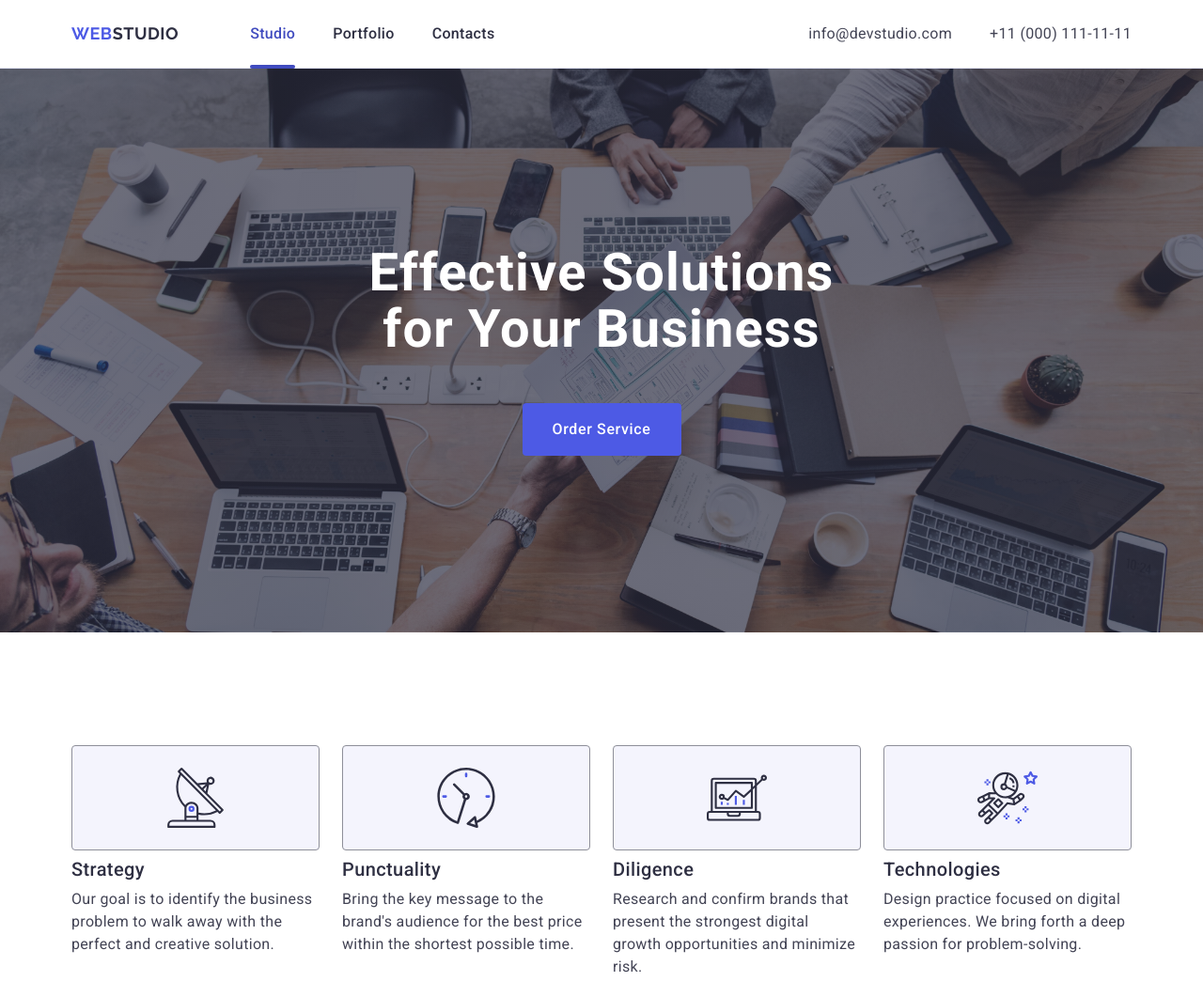
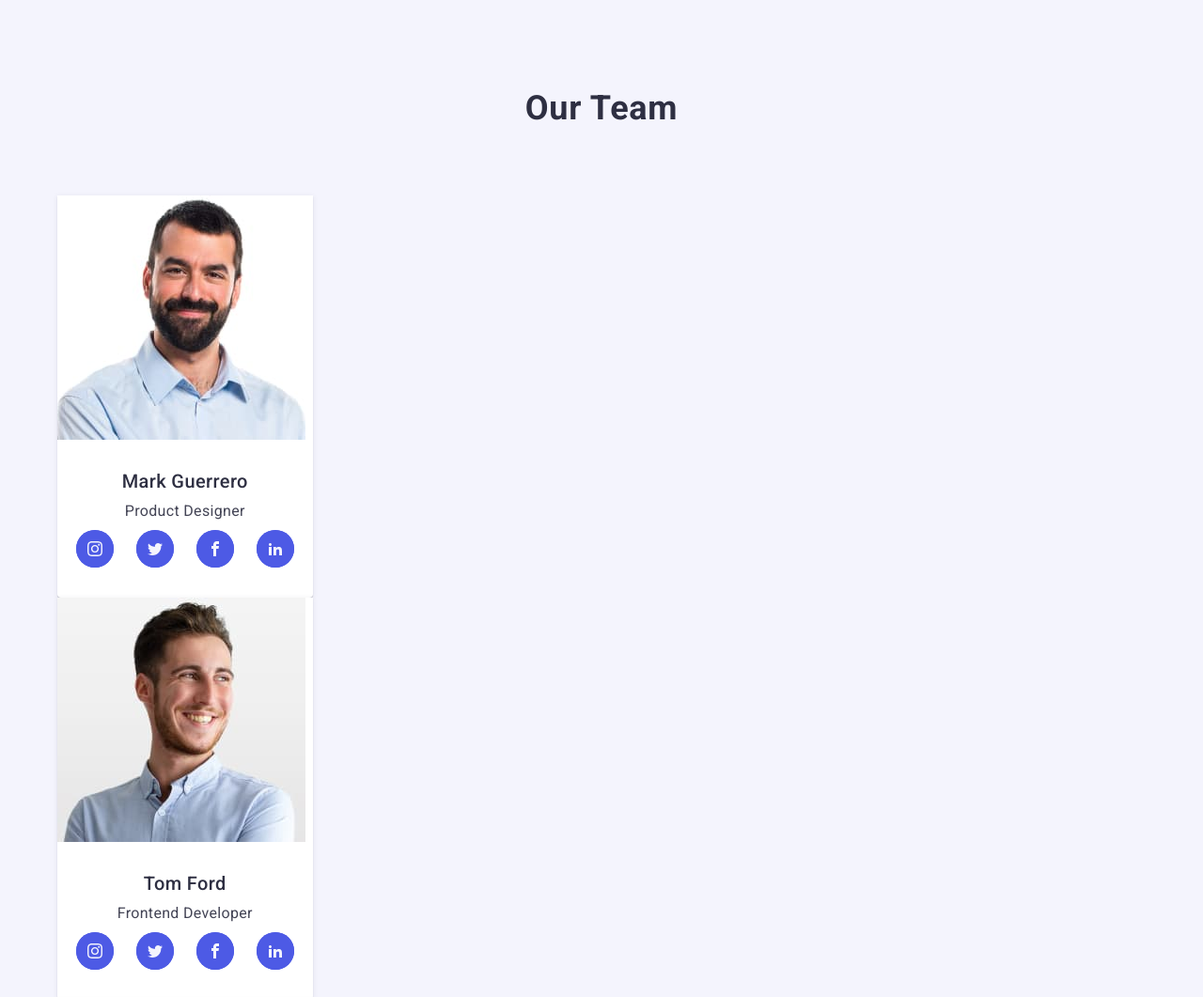
Before and after one commit to Deakalka/goit-markup-hw-06, a plain HTML site: page index.html in a window 1280 px wide. Shown: the top 1061 px of the page at 94% size. Drawn offline with nearby package versions, Linux system fonts and the light colour scheme.

Commit message:
hw_pre_6

```diff
--- a/css/styles.css
+++ b/css/styles.css
@@ -23,12 +23,26 @@ img {
     margin: 0;
     padding: 0;
 }
-.container{
-    width: 1158px;
-    padding-left: 15px;
-    padding-right: 15px;
+.container {
+    max-width: 320px;
+    padding-left: 16px;
+    padding-right: 16px;
     margin: 0 auto;
-  }
+}
+
+.visually-hidden{
+    position: absolute;
+    width: 1px;
+    height: 1px;
+    margin: -1px;
+    border: 0;
+    padding: 0;
+    white-space: nowrap;
+    clip-path: inset(100%);
+    clip: rect(0 0 0 0);
+    overflow: hidden;
+}
+
 
 /*============ Header ============*/
 .header{
@@ -167,46 +181,33 @@ img {
 
 
 /* ============ 2 section ============ */
-.visually-hidden{
-    position: absolute;
-    width: 1px;
-    height: 1px;
-    margin: -1px;
-    border: 0;
-    padding: 0;
-    white-space: nowrap;
-    clip-path: inset(100%);
-    clip: rect(0 0 0 0);
-    overflow: hidden;
+
+.second-list-info{
+    display: flex;
+    flex-wrap: wrap;
+    gap: 72px;
 }
-/* .section-2-structure{
-} */
+.second-section{
+    padding: 96px 0;
+}
+.section-second-structure{
+}
 .title-second-section {
     color:#2E2F42;
-    font-size: 20px;
-    font-weight: 500;
+    font-size: 36px;
+    font-weight: 700;
     line-height: 1.20;
     letter-spacing: 0.02em;
     margin-bottom: 8px;
+    text-align: center;
 }
 .text-second-section {
     color:#434455;
     font-size: 16px;
-    font-weight: 400;
+    font-weight: 500;
     line-height: 1.5;
     letter-spacing: 0.02em;
 }
-.second-section{
-    padding: 120px 0;
-}
-.second-list-info{
-    display: flex;
-    gap: 24px;
-}
-.section-second-structure{
-    width: calc((100% - 72px) / 4);
-}
-
 .box-for-icon{
     border-radius: 4px;
     border: 1px solid var(--LIGHT-SLATE, #8E8F99);
@@ -218,11 +219,10 @@ img {
     display: flex;
     justify-content: center;
     align-items: center;
+    display: none;
 }
-
 .icon{
 }
-
 
 
 /* =========== 3 section ============= */
@@ -258,11 +258,11 @@ img {
     text-align: center;
     margin-bottom: 8px;
 }
-.third-list{
+/* .third-list{
     background-color: #F4F4FD;
     display: flex;
     gap: 24px;
-}
+} */
 .third-list-item{
     background-color: #FFFFFF;
     border-radius: 0px 0px 4px 4px;
@@ -274,8 +274,6 @@ img {
 .job_title{
     padding: 32px 0;
 }
-
-
 .social-links {
     display: flex;
     gap: 24px;
@@ -283,7 +281,6 @@ img {
     align-self: flex-end;
     justify-content: center;
 }
-
 .link-third {
   display: flex;
   justify-content: center;
@@ -294,25 +291,53 @@ img {
   background-color: #4D5AE5;
   transition: background-color 250ms cubic-bezier(0.4, 0, 0.2, 1);
 }
-
 .link-third:hover {
     background-color: #404bbf;
 }
-
 .link-third:focus {
     background-color: #404bbf;
 }
 .icon {
   fill: #f4f4fd ;
 }
-
-
-
 .social-item{
     display: flex;
     background-color: #4d5ae5;
     border-radius: 50%;
 }
+
+
+
+.section-third{
+    background-color: #F4F4FD;
+    padding: 96px 0;
+}
+.section-third-superior-heading{
+    color: #2E2F42;
+    font-size: 36px;
+    font-weight: 700;
+    line-height: 1.11;
+    letter-spacing: 0.02em;
+    text-transform: capitalize;
+    text-align: center;
+    margin-bottom: 72px;
+}
+.title-third-section {
+    color:#2E2F42;
+    font-size: 20px;
+    font-weight: 500;
+    line-height: 1.20;
+    letter-spacing: 0.02em;
+    text-align: center;
+    margin-bottom: 8px;
+}
+.third-list{
+    background-color: #F4F4FD;
+    /* display: flex;  */
+
+}
+
+
 
 /* =========== 4 section ============= */
 .portfolio {
@@ -790,3 +815,59 @@ img {
 .check-link{
     color:#4d5ae5;
 }
+
+
+
+
+@media screen and (min-width: 768px){
+    /* sec 2 */
+    .container {
+        max-width: 768px;
+    }
+    .section-second-structure{
+        width: calc((100% - 24px) / 2);
+    }
+    .second-list-info{
+        gap: 72px 24px;
+        padding: 0;
+    }
+    .title-second-section{
+        text-align:left;
+    }
+    /* sec 3 */
+    .third-list{
+    background-color: #F4F4FD;
+    /* display: flex;  */
+    gap: 24px;
+    }
+}
+@media screen and (min-width: 1158px){
+    /* sec 2 */
+    .container {
+        max-width: 1158px;
+        padding: 0 0;
+    }
+    .section-second-structure{
+        width: calc((100% - 72px) / 4)
+    }
+    .box-for-icon{
+        display:flex;
+    }
+    .title-second-section{
+        font-size: 20px;
+    }
+    .text-second-section{
+        font-weight: 400;
+    }
+    .second-list-info{
+        gap: 24px;
+    }
+    /* sec 3 */
+    .title-third-section {
+        font-size: 20px;
+        font-weight: 500;
+        line-height: 1.2;
+        letter-spacing: 0.4px;
+    }
+
+}
--- a/index.html
+++ b/index.html
@@ -8,10 +8,10 @@
     <link rel="preconnect" href="https://fonts.gstatic.com" crossorigin>
     <link href="https://fonts.googleapis.com/css2?family=Raleway:wght@700&family=Roboto:wght@400;500;700&display=swap" rel="stylesheet">
     <link rel="stylesheet" href="./css/styles.css">
-    <title>goit-markup-hw-05</title>
+    <title>goit-markup-hw-06</title>
 </head>
 <body>
-    <header class="header">
+    <!-- <header class="header">
         <div class="container container-header">
             <nav class="header-nav">
                 <a href="./index.html" class="header-logo">Web<span class="header-logo-span">Studio</span></a>
@@ -28,17 +28,17 @@
                 </ul>
             </address>
         </div>
-    </header>
+    </header> -->
 
     <main>
-        <section class="first-section">
+        <!-- <section class="first-section">
             <div class="container first-container">
                 <div class="gradient-section-first"><h1 class="title-first">Effective Solutions for Your Business</h1></div>
                 <button type="button" class="button">Order Service</button>
             </div>
-        </section>
+        </section>   -->
 
-        <section class="second-section">
+        <!-- <section class="second-section">
             <div class="container">
                 <h2 aria-hidden="true" class="visually-hidden">Section 2</h2>
                 <ul class="second-list-info">
@@ -81,7 +81,7 @@
                     </li>
                 </ul>
             </div>
-        </section>
+        </section> -->
 
         <section class="section-third">
             <div class="container">
@@ -199,7 +199,7 @@
             </div>
         </section>
 
-        <section class="portfolio">
+        <!-- <section class="portfolio">
             <div class="container">
                 <h2 class="portfolio-title">Our Portfolio</h2>
                 <ul class="portfolio-list ">
@@ -265,10 +265,10 @@
                     </li>
                 </ul>
             </div>
-        </section>
+        </section> -->
     </main>
 
-    <footer class="footer">
+    <!-- <footer class="footer">
         <div class="footer-box container">
                 <div class="footer-first-sec">
                     <a class="footer-logo" href="./index.html">Web<span class="footer-span">Studio</span></a>
@@ -314,7 +314,7 @@
                     </form>
                 </div>
         </div>
-    </footer>
+    </footer> -->
     <div class="backdrop">
         <div class="modal">
             <button class="modal-btn" type="button">
```
